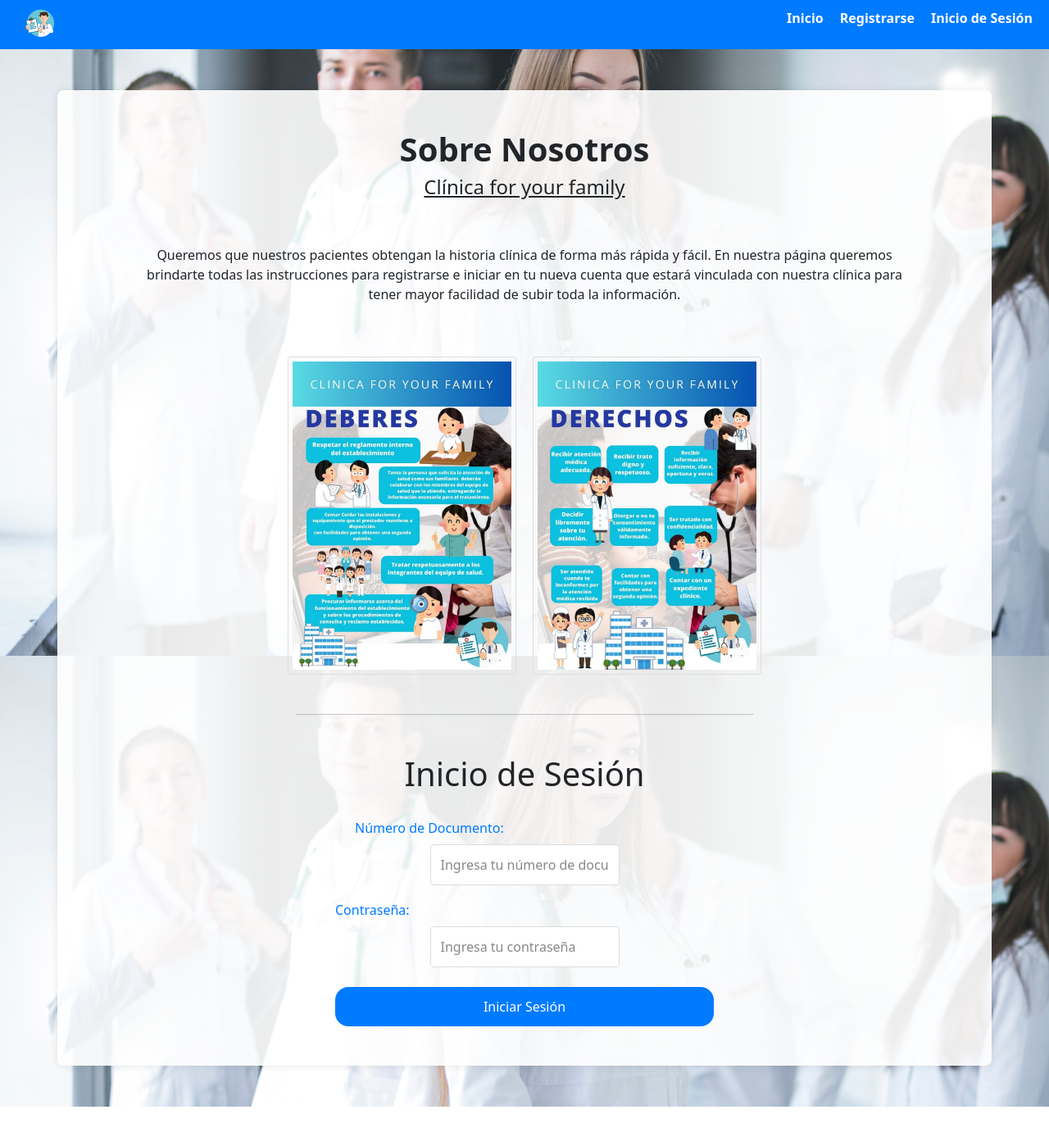
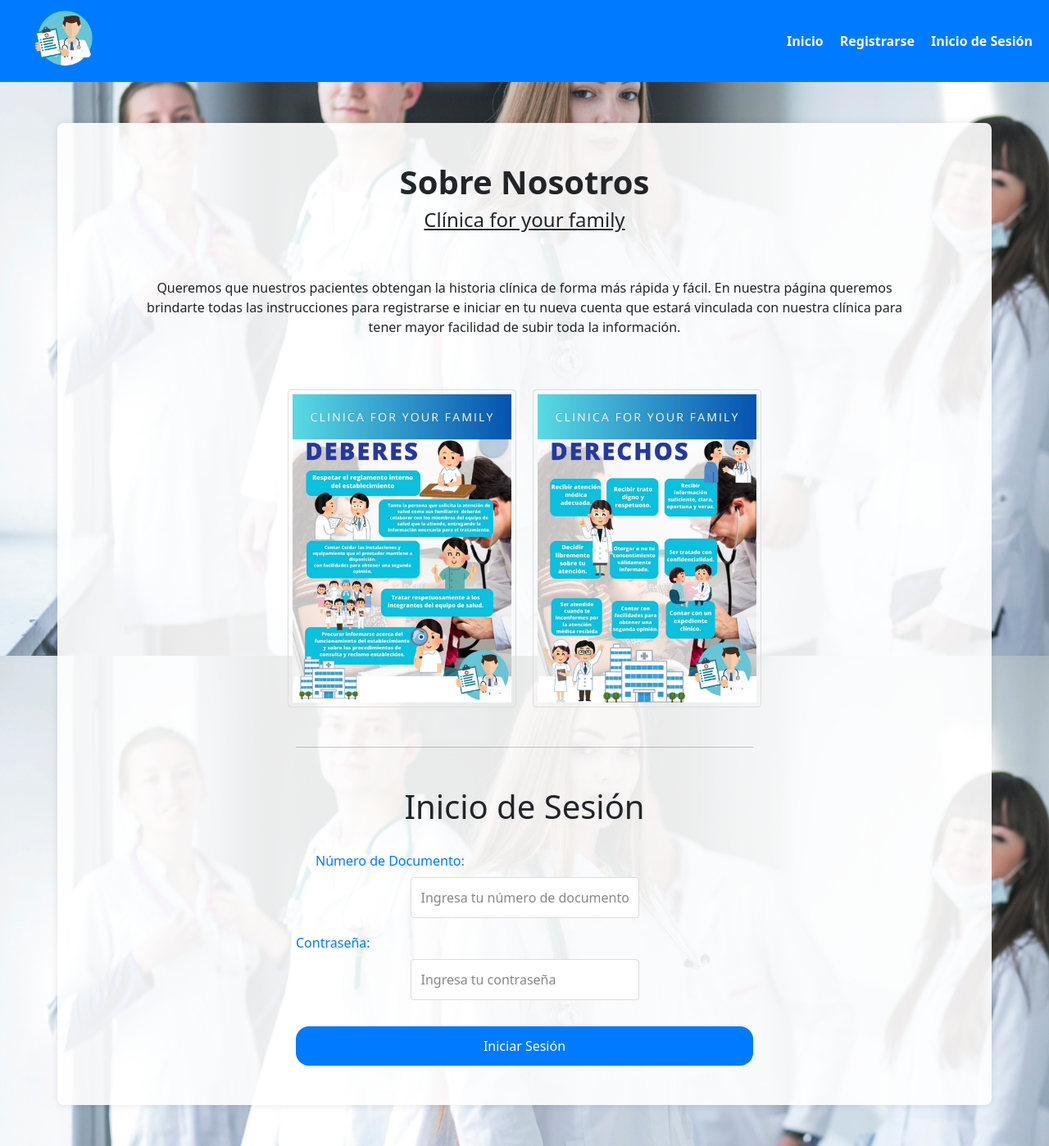
Before and after one commit to marlonjv7/proyecto-sena, a PHP site: page / in a window 1280 px wide. Shown: the whole page at 82% size. Before the commit the page ends 1350 px from the top, so only its background shows below. Run offline with PHP 8.4, Linux system fonts and the light colour scheme; some web fonts are replaced.

Commit message:
Cambios del index y el css

```diff
--- a/index.html
+++ b/index.html
@@ -12,17 +12,19 @@
 <body>
     <header>
         <div class="logo">
-            <img  src="images/icono-doctor.png" alt="Logo">
+            <img class="" src="images/icono-doctor.png" alt="Logo">
         </div>
-        <nav>
+
+        <nav class="d-flex">
             <ul class="d-flex">
-                <li><a href="#inicio" class="tab-link active" data-tab="inicio">Inicio</a></li>
-                <li><a href="#register" class="tab-link" data-tab="register">Registrarse</a></li>
-                <li><a href="#login" class="tab-link" data-tab="login">Inicio de Sesión</a></li>
+                <li class="my-auto"><a href="#inicio" class="tab-link active" data-tab="inicio">Inicio</a></li>
+                <li class="my-auto"><a href="#register" class="tab-link" data-tab="register">Registrarse</a></li>
+                <li class="my-auto"><a href="#login" class="tab-link" data-tab="login">Inicio de Sesión</a></li>
                 <!-- Historia Clínica eliminada -->
             </ul>
         </nav>
     </header>
+
     <main>
         <div class="container">
             <div id="inicio" class="tab-content active">
@@ -101,9 +103,9 @@
 
             <hr class="m-5 w-50 mx-auto">
             <!-- <div id="login" class="tab-content"  > -->
-                <div class="">
+                <div class="w-50 mx-auto">
                     <h1 class="mt-5">Inicio de Sesión</h1>
-                    <form class="w-50 mx-auto d-flex px-5 flex-column" action="verificacion.php" method="POST">
+                    <form class="mx-auto d-flex flex-column" action="verificacion.php" method="POST">
                         <label class="text-start mx-4" for="loginDocument">Número de Documento:</label>
                         <input class="my-2 w-50 d-flex mx-auto" type="text" id="loginDocument" name="loginDocument"
                             placeholder="Ingresa tu número de documento" required>
@@ -112,7 +114,7 @@
                         <input class="my-2 w-50 d-flex mx-auto" type="password" id="loginPassword" name="loginPassword" placeholder="Ingresa tu contraseña"
                             required>
 
-                        <button class="rounded-4 mt-3 mb-5" type="submit">Iniciar Sesión</button>
+                        <button class="rounded-4 mt-4 mb-5" type="submit">Iniciar Sesión</button>
                     </form>
                 </div>
                 <!-- <div class="links">
--- a/styles.css
+++ b/styles.css
@@ -21,7 +21,8 @@ header {
 }
 
 header .logo img {
-    height: 40px;
+    height: 80px;
+    margin-right: 60% !important;
 }
 
 header nav ul {
```
